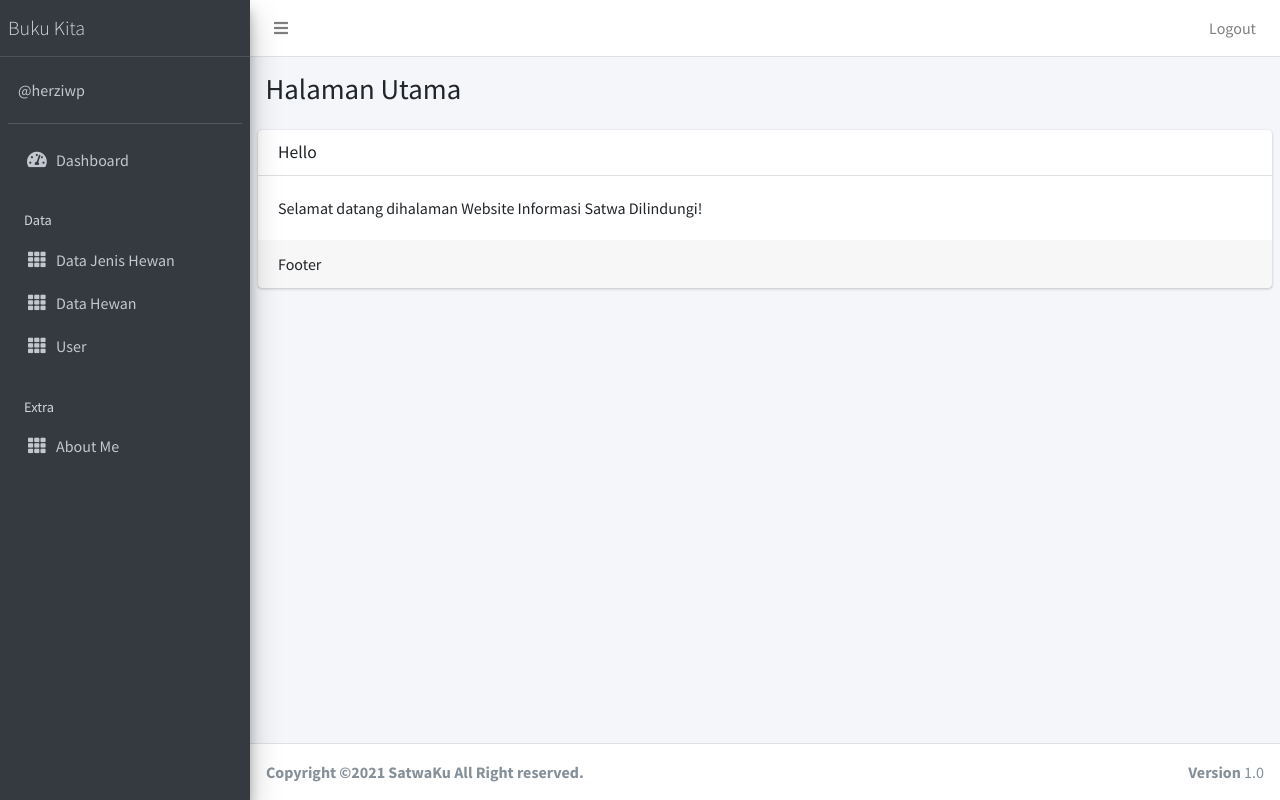
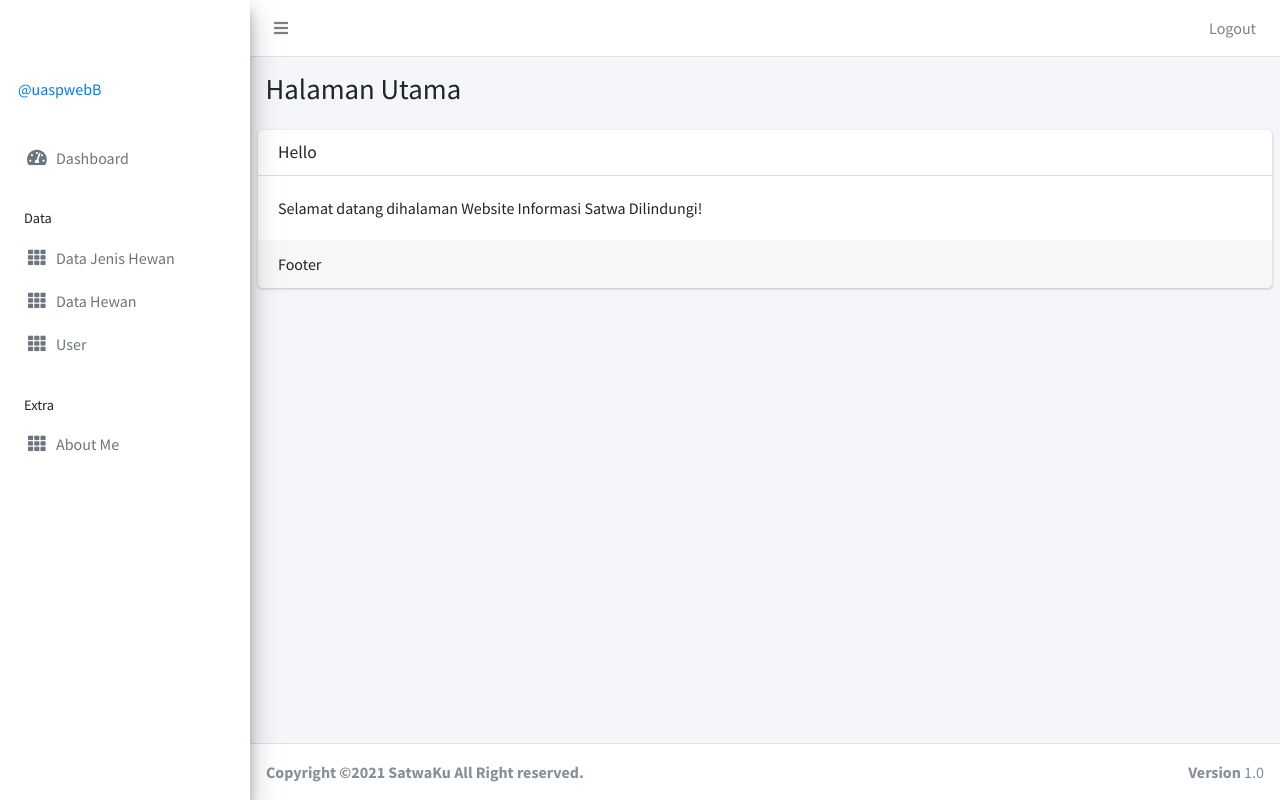
Before and after one commit to masy-web/UAS-PWEB-B, a PHP site: page /UAS-PWEB-B/ in a window 1280 px wide. Run offline with PHP 8.4, Linux system fonts and the light colour scheme; the visitor is signed in with stand-in values (Sample User, id 1); data that the repository does not hold is empty.

Commit message:
Update sidebar.php

```diff
--- a/app/views/templates/sidebar.php
+++ b/app/views/templates/sidebar.php
@@ -1,8 +1,8 @@
   <!-- Main Sidebar Container -->
-  <aside class="main-sidebar sidebar-dark-primary elevation-4">
+  <aside class="main-sidebar sidebar-primary elevation-4">
     <!-- Brand Logo -->
     <a href="#" class="brand-link">
-      <span class="brand-text font-weight-light">Buku Kita</span>
+      <span class="brand-text font-weight-light">Satwa Ku</span>
     </a>
 
     <!-- Sidebar -->
@@ -10,7 +10,7 @@
       <!-- Sidebar user (optional) -->
       <div class="user-panel mt-3 pb-3 mb-3 d-flex">
         <div class="info">
-          <a href="#" class="d-block">@herziwp</a>
+          <a href="#" class="d-block">@uaspwebB</a>
         </div>
       </div>
 
```
